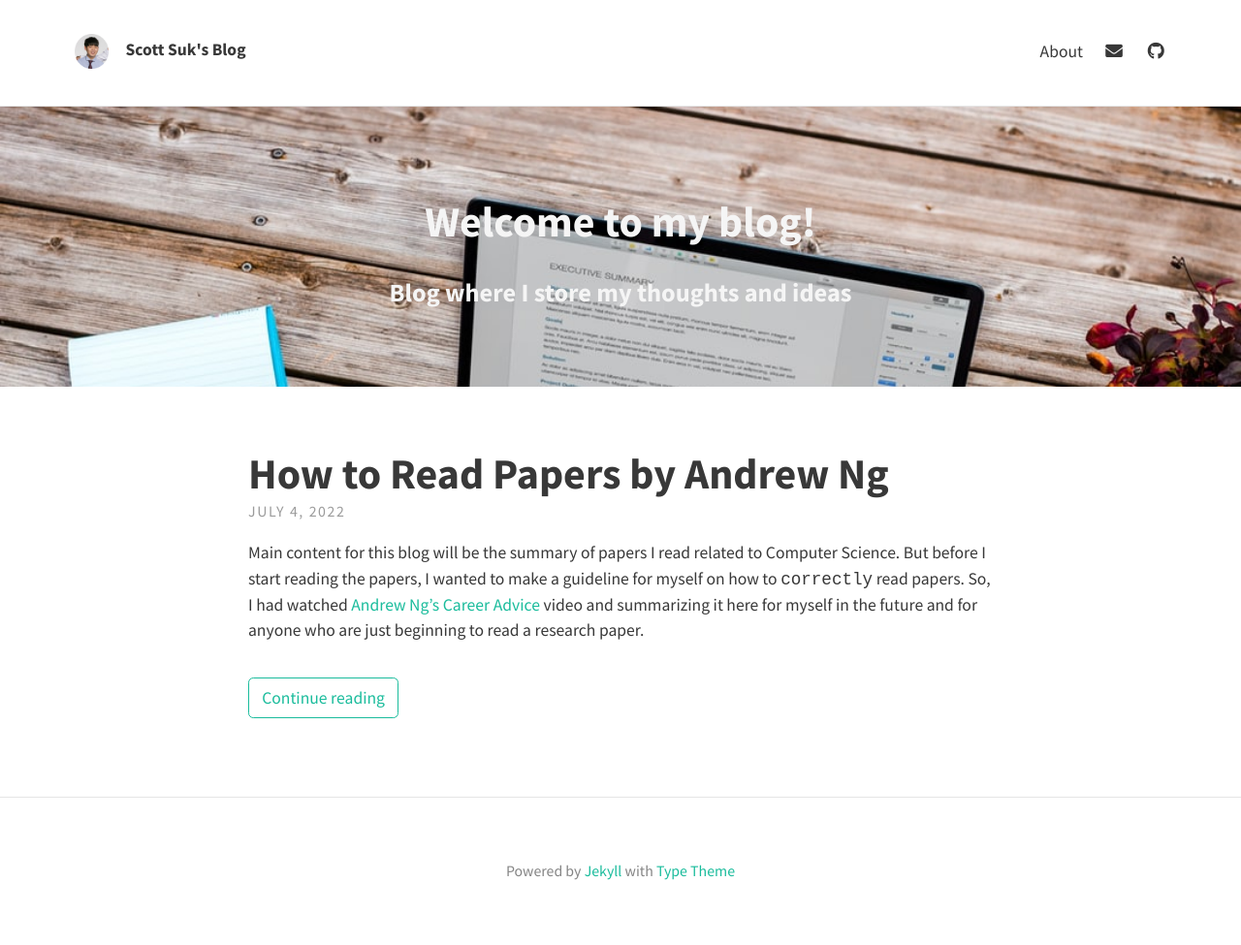
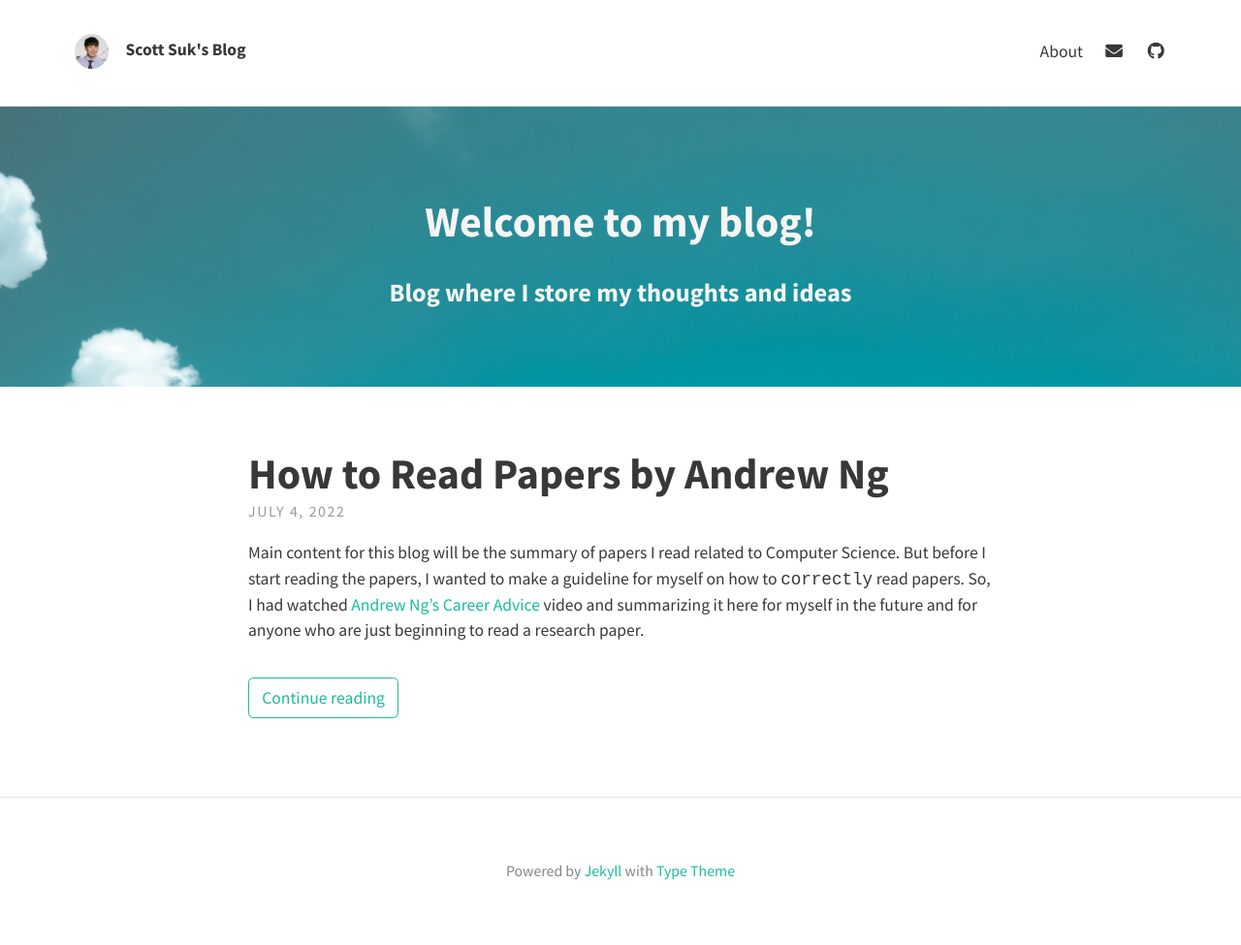
Before and after one commit to scottsuk0306/scottsuk0306.github.io, a Jekyll site: the page built from index.html, in a window 1280 px wide. Shown: the whole page at 97% size. Built offline with Jekyll 4.4.1, drawn with Linux system fonts in a browser that asks for light colours; nearby versions of some CDN libraries; the list of posts is cut into pages by our own code.

Commit message:
Change the header feature image

```diff
--- a/_config.yml
+++ b/_config.yml
@@ -15,7 +15,7 @@ theme_settings:
   header_text: >
      <h1 style="color:whitesmoke;">Welcome to my blog!</h1>
      <h3 style="color:whitesmoke;">Blog where I store my thoughts and ideas</h3>
-  header_text_feature_image: assets/img/header_feature_image.jpg
+  header_text_feature_image: assets/img/sky.jpg
   footer_text: >
    Powered by <a href="https://jekyllrb.com/">Jekyll</a> with <a href="https://github.com/rohanchandra/type-theme">Type Theme</a>
 
```
Also changed, not shown: assets/img/sky.jpg (added).
